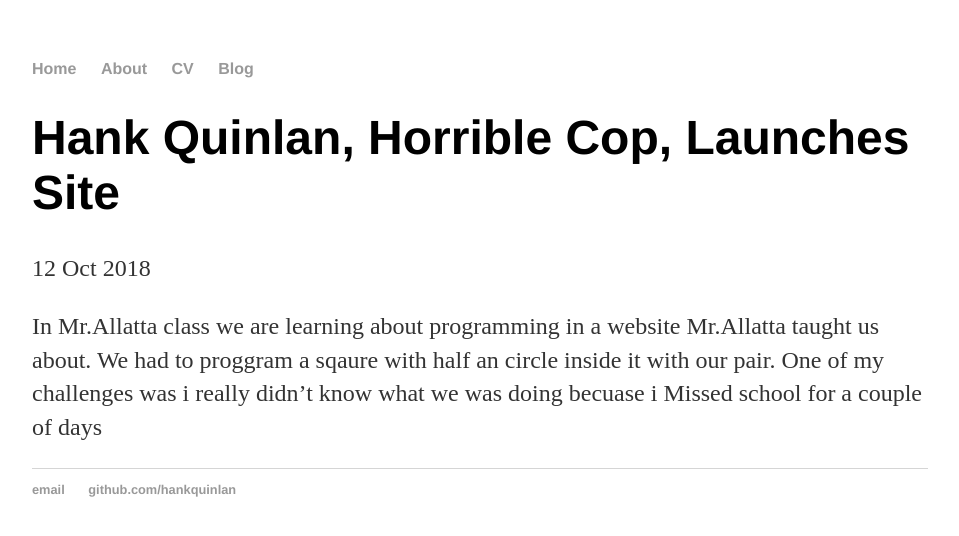
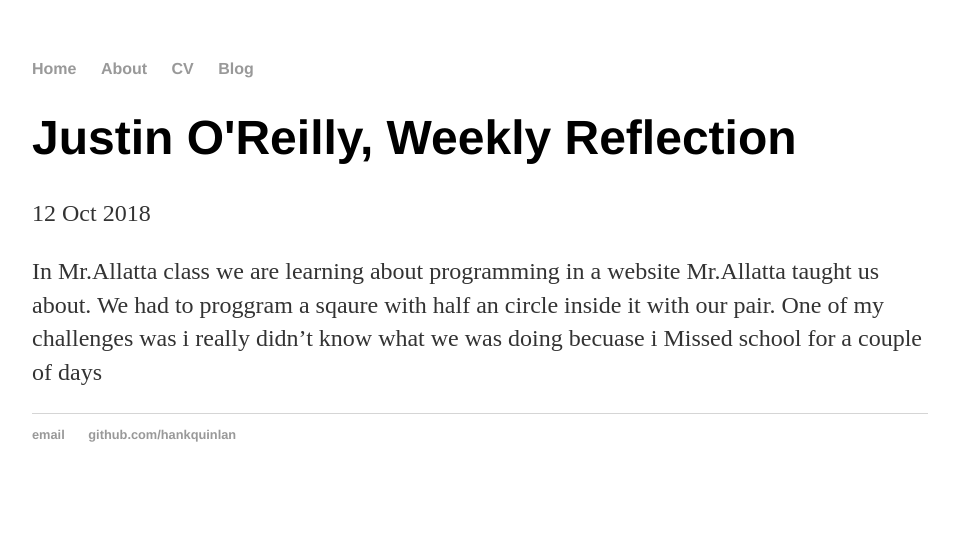
Before and after one commit to justino8200/justino8200.github.io, a Jekyll site: the page built from _posts/2019-10-12-Justin-O'Reilly-site-launched.md, in a window 1280 px wide. Shown: the top 536 px of the page, without its empty margins (160-1119 px from the left). Built offline with Jekyll 4.4.1, drawn with Linux system fonts in a browser that asks for light colours.

Commit message:
Update 2019-10-12-Justin-O'Reilly-site-launched.md

```diff
--- a/_posts/2019-10-12-Justin-O'Reilly-site-launched.md
+++ b/_posts/2019-10-12-Justin-O'Reilly-site-launched.md
@@ -1,6 +1,6 @@
 ---
 layout: post
-title: "Hank Quinlan, Horrible Cop, Launches Site"
+title: "Justin O'Reilly, Weekly Reflection"
 date: 2018-10-12
 ---
 
```
